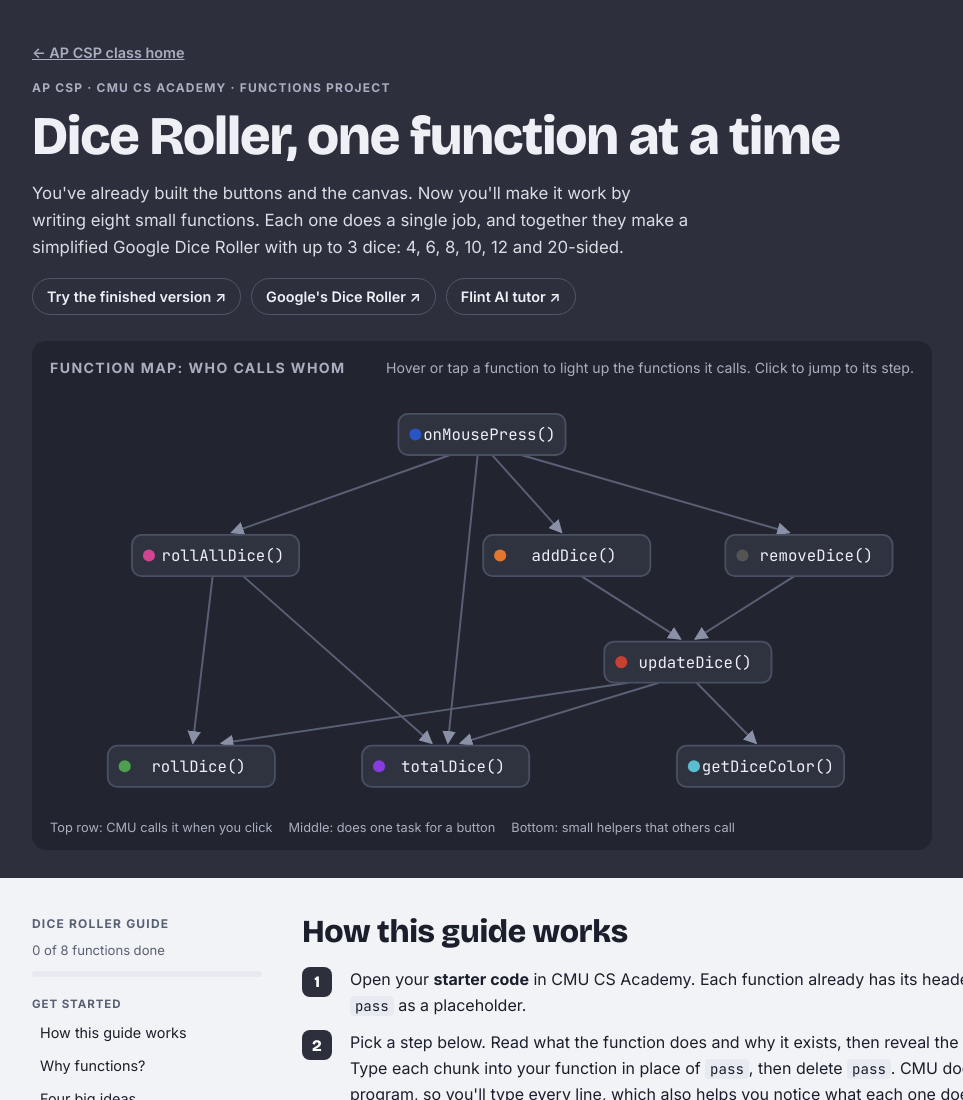
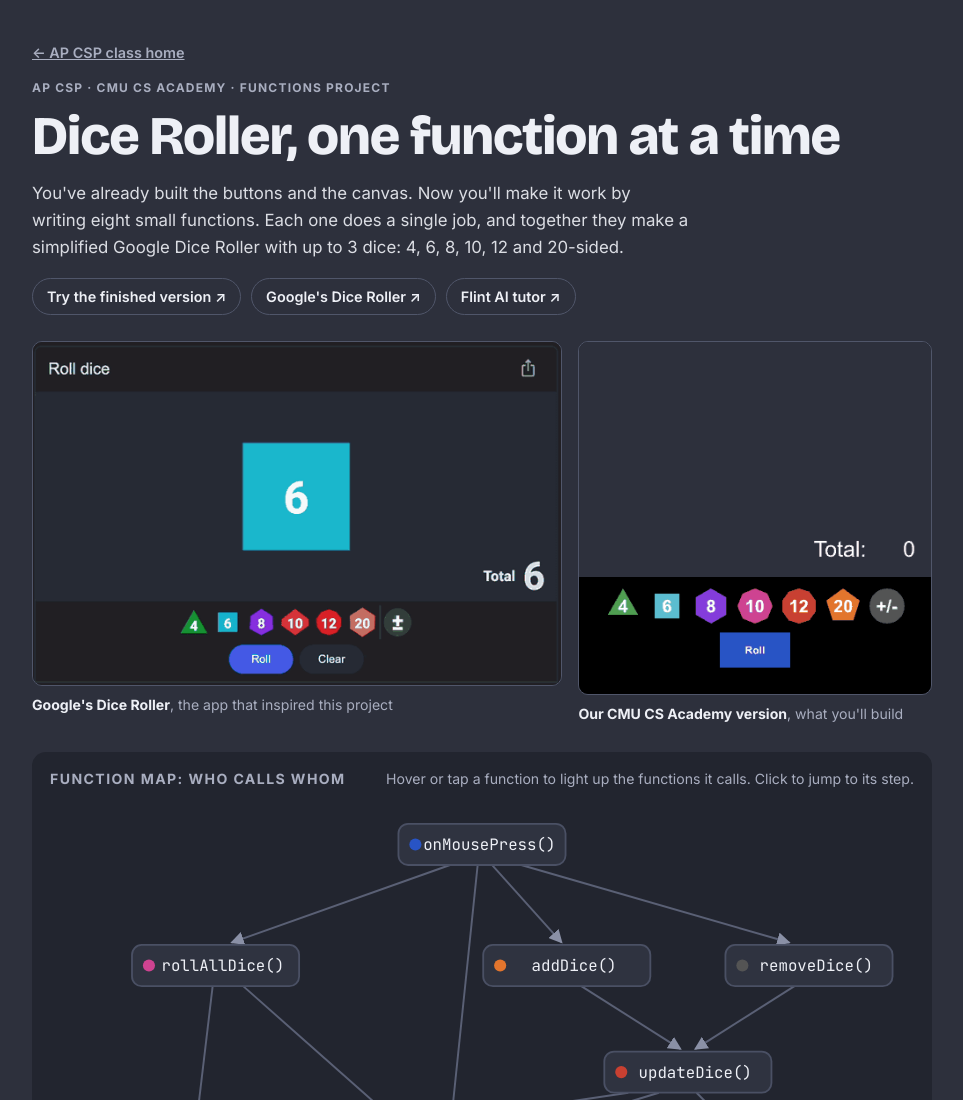
Before and after one commit to PhysicsMrOliva/AP-CSP, a plain HTML site: page lessons/dice-roller.html in a window 1280 px wide. Shown: the top 1100 px of the page, without its empty margins (24-987 px from the left). Drawn offline with nearby package versions, Linux system fonts and the light colour scheme.

Commit message:
Added Gifs

```diff
--- a/lessons/dice-roller.html
+++ b/lessons/dice-roller.html
@@ -212,6 +212,14 @@ table.fill input.no { border-color: var(--bad); background: var(--bad-bg); }
 .log { display: grid; gap: 10px; background: var(--surface); border: 1px solid var(--line); border-radius: 12px; padding: 18px; }
 .toast { font-size: 0.85rem; color: var(--ok); font-weight: 600; }
 
+/* Demo GIFs in the header */
+.demos { display: grid; grid-template-columns: minmax(0, 1.5fr) minmax(0, 1fr); gap: 16px; margin-top: 26px; max-width: 900px; align-items: start; }
+.demos figure { margin: 0; display: grid; gap: 8px; min-width: 0; }
+.demos img { display: block; width: 100%; height: auto; border-radius: 10px; border: 1px solid #50566a; background: #22252f; }
+.demos figcaption { color: var(--slate-muted); font-size: 0.88rem; }
+.demos figcaption strong { color: var(--slate-ink); }
+@media (max-width: 620px) { .demos { grid-template-columns: minmax(0, 1fr); } }
+
 /* Side navigation (desktop) */
 .tray .wrap { max-width: 1200px; }
 .map-box { max-width: 900px; }
@@ -256,6 +264,17 @@ input[type="file"] { font: inherit; font-size: 0.9rem; max-width: 100%; }
       <a href="https://academy.cs.cmu.edu/sharing/turquoiseCrocodile402747" target="_blank" rel="noopener">Try the finished version ↗</a>
       <a href="https://share.google/PCoOcoj6POBgq6gYb" target="_blank" rel="noopener">Google's Dice Roller ↗</a>
       <a href="https://app.flintk12.com/activities/dice-roller-pro-5e9344" target="_blank" rel="noopener">Flint AI tutor ↗</a>
+    </div>
+
+    <div class="demos">
+      <figure>
+        <img src="../images/google-dice-roller.gif" width="600" height="389" alt="Google's Dice Roller: dice are added, rolled, and the total updates.">
+        <figcaption><strong>Google's Dice Roller</strong>, the app that inspired this project</figcaption>
+      </figure>
+      <figure>
+        <img src="../images/cmu-dice-roller.gif" width="400" height="400" alt="The finished CMU CS Academy Dice Roller: up to three dice are added, rolled, and totaled.">
+        <figcaption><strong>Our CMU CS Academy version</strong>, what you'll build</figcaption>
+      </figure>
     </div>
 
     <div class="map-box">
```
Also changed, not shown: lessons/images/cmu-dice-roller.gif (added), lessons/images/google-dice-roller.gif (added), 1 other file.
